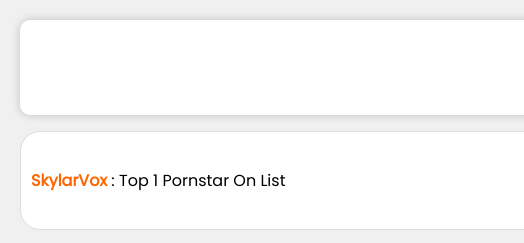
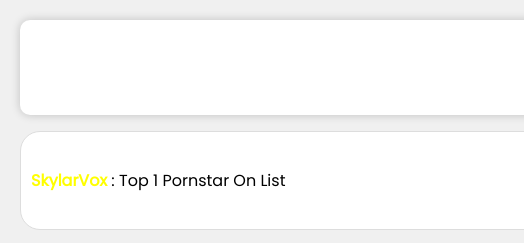
Before and after one commit to UncknownGuy/UncknownGuy.github.io, a plain HTML site: page FullVidK/pornstars.html in a window 1280 px wide. In both pictures the pointer is over the link "SkylarVox". Shown: the top 243 px of the page, 0-524 px from the left. Drawn offline with Linux system fonts and the light colour scheme.

Commit message:
Add files via upload

```diff
--- a/FullVidK/pornstars.html
+++ b/FullVidK/pornstars.html
@@ -61,7 +61,7 @@
         }
 
         .model-list-item a:hover {
-            color: #ff6600;
+            color: yellow;
 
         }
 
```
